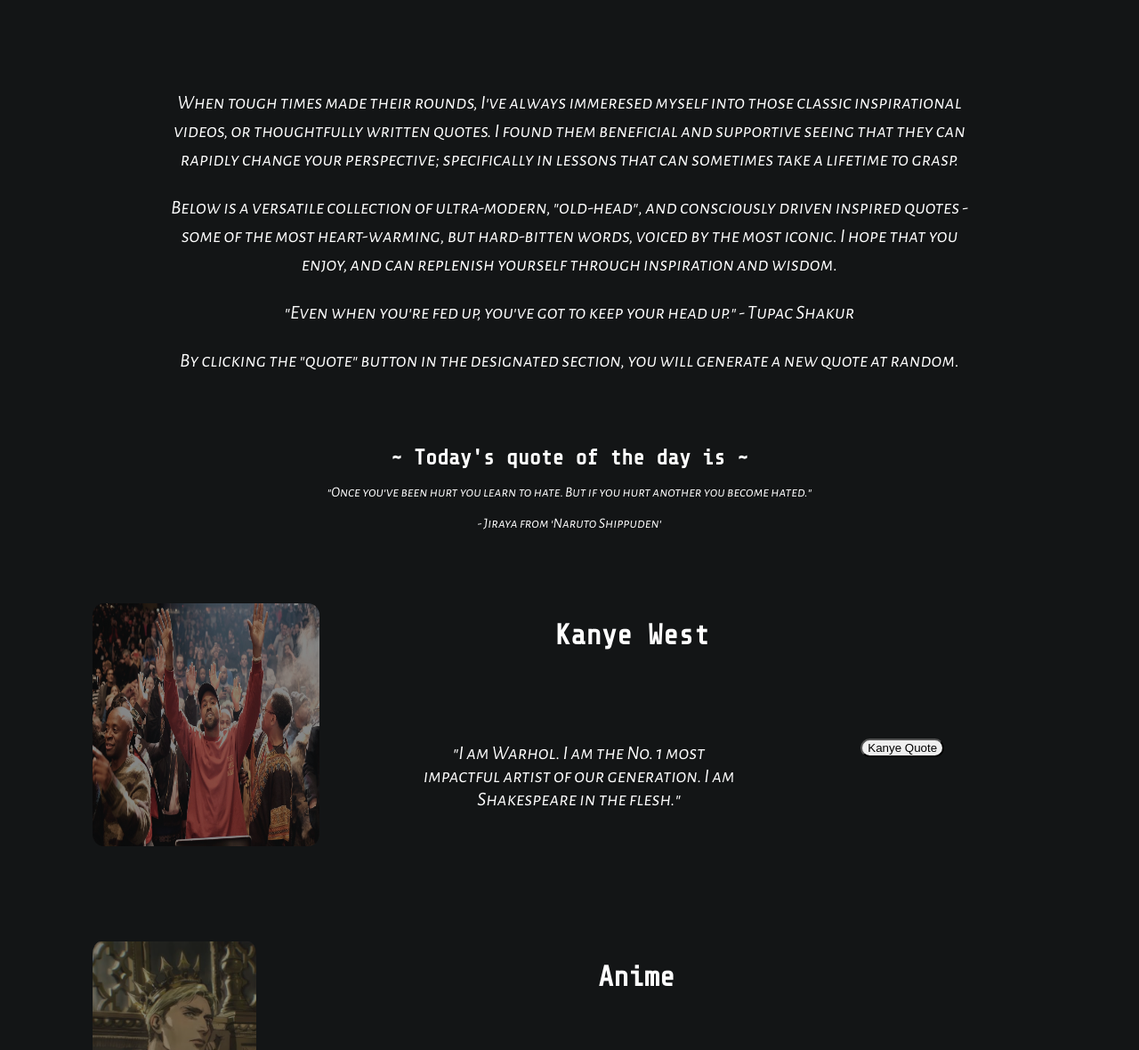
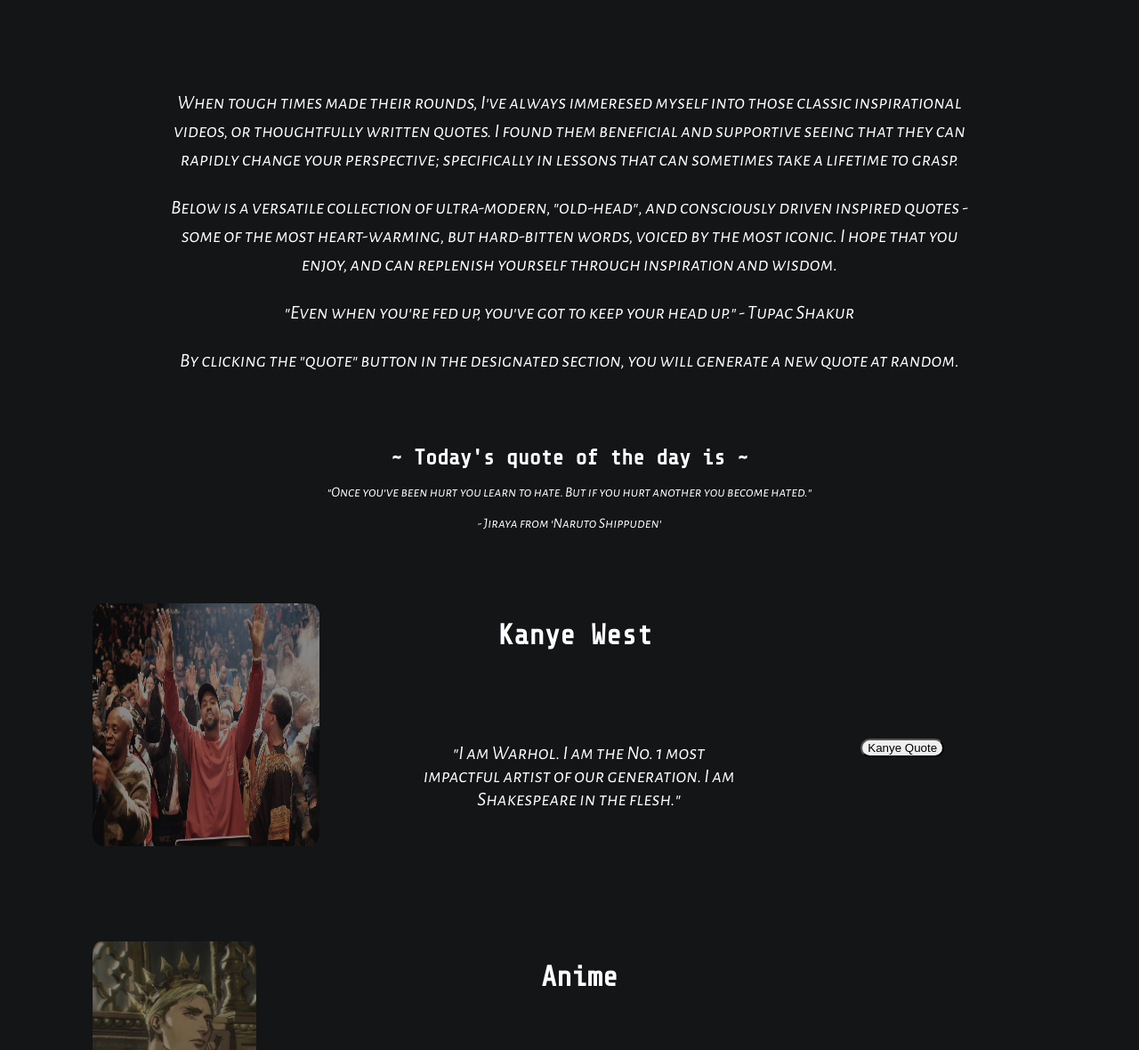
Before and after one commit to Orantes-J/Mood-Booster, a website built with Parcel: page index.html in a window 1280 px wide. Shown: the part 120-1300 px from the top of the page at 89% size. Built offline with nearby package versions, Linux system fonts and the light colour scheme.

Commit message:
quote headers centered via left position

```diff
--- a/src/css/main.css
+++ b/src/css/main.css
@@ -273,17 +273,17 @@
 }
 .WestNewPlace{
     position: absolute;
-    left: 39pc;
+    left: 35pc;
     top: 49pc;
 }
 .AnimeNewPlace{
     position: absolute;
-    left: 42pc;
+    left: 38pc;
     top:73pc;
 }
 .WisdomNewPlace{
     position: absolute;
-    left: 33pc;
+    left: 29pc;
     top: 97pc;
 }
 .CloserNewPost{
```
